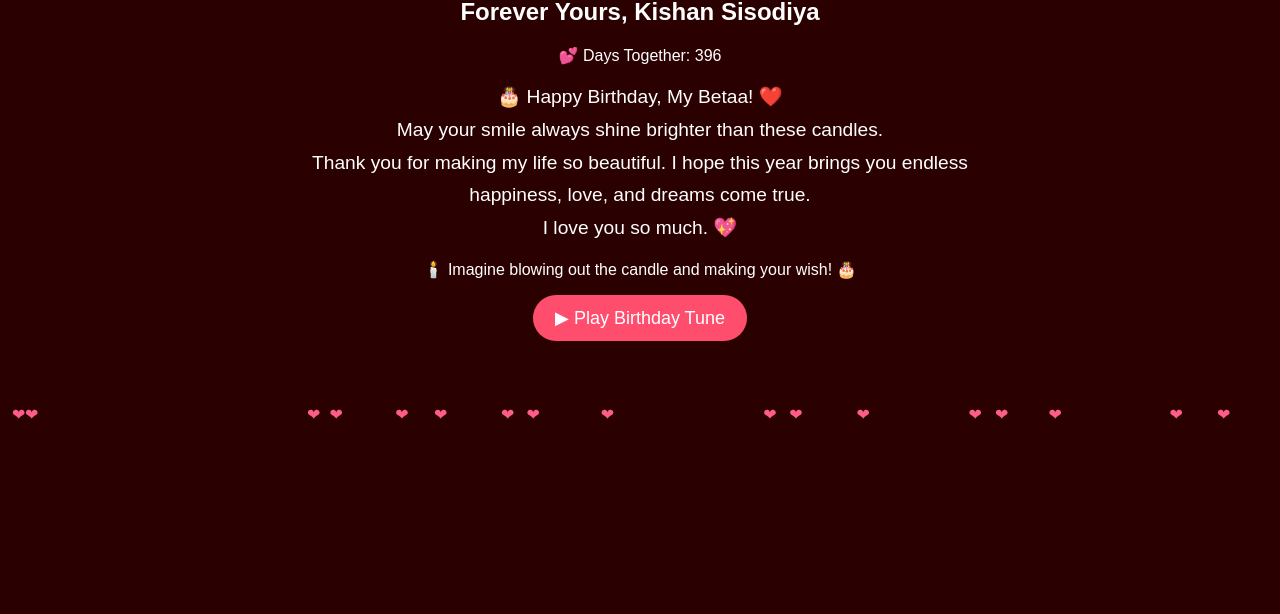
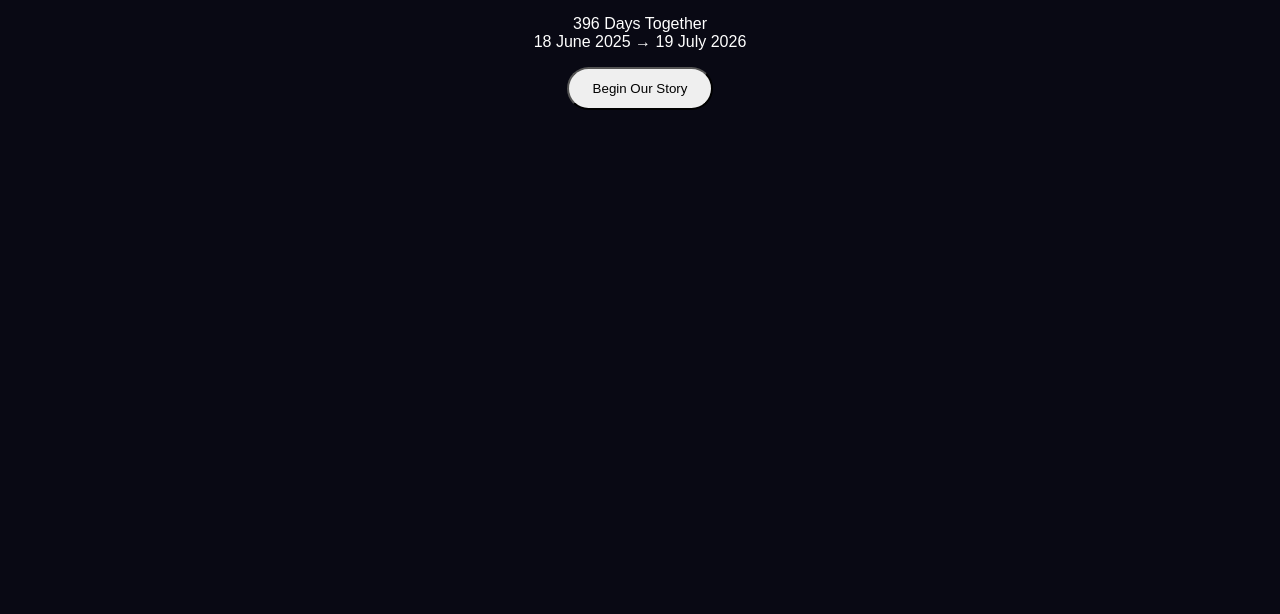
Before and after one commit to keeshanssisodiya/birthday-surprise, a plain HTML site: page index.html in a window 1280 px wide. Shown: the part 186-800 px from the top of the page. Drawn offline with Linux system fonts and the light colour scheme.

Commit message:
Add files via upload

```diff
--- a/index.html
+++ b/index.html
@@ -1,22 +1 @@
-<!DOCTYPE html><html><head><meta charset="utf-8"><meta name="viewport" content="width=device-width,initial-scale=1">
-<title>Happy Birthday My Baccha</title>
-<style>
-body{margin:0;background:#2b0000;color:#fff;font-family:Arial;text-align:center;overflow:hidden}
-#c{padding:8vh 8vw}h1{font-size:3em;color:#ffb3c6;text-shadow:0 0 15px #ff4d6d}
-.msg{max-width:700px;margin:auto;font-size:1.2em;line-height:1.7}.heart{position:fixed;color:#ff5c8a;animation:f 8s linear infinite}
-@keyframes f{from{transform:translateY(110vh)}to{transform:translateY(-10vh)}}
-button{padding:12px 22px;border:none;border-radius:30px;background:#ff4d6d;color:white;font-size:18px}
-</style></head><body><div id=c>
-<h1>❤️ Happy Birthday My Baccha ❤️</h1>
-<h2>Forever Yours, Kishan Sisodiya</h2>
-<p id=days></p>
-<div class=msg>🎂 Happy Birthday, My Betaa! ❤️<br>May your smile always shine brighter than these candles.<br>Thank you for making my life so beautiful. I hope this year brings you endless happiness, love, and dreams come true.<br>I love you so much. 💖</div>
-<p>🕯️ Imagine blowing out the candle and making your wish! 🎂</p>
-<button onclick="play()">▶ Play Birthday Tune</button>
-<audio id=a src="https://upload.wikimedia.org/wikipedia/commons/1/1b/Happy_Birthday_to_You_instrumental.ogg"></audio>
-</div><script>
-let d=Math.floor((new Date('2026-07-19')-new Date('2025-06-18'))/86400000);
-days.innerText="💕 Days Together: "+d;
-function play(){a.play();}
-for(let i=0;i<40;i++){let s=document.createElement('div');s.className='heart';s.innerHTML='❤';s.style.left=Math.random()*100+'vw';s.style.animationDelay=(Math.random()*8)+'s';document.body.appendChild(s);}
-</script></body></html>
+<!DOCTYPE html><html><head><meta charset="UTF-8"><meta name="viewport" content="width=device-width,initial-scale=1"><title>Happy Birthday My Baccha</title><link rel="stylesheet" href="style.css"></head><body><div class="hero"><h1>Happy Birthday My Baccha ❤️</h1><p>396 Days Together<br>18 June 2025 → 19 July 2026</p><button onclick="start()">Begin Our Story</button></div><div id="viewer" class="hide"><img id="photo"><p id="caption"></p><div id="end" class="hide"><h2>Forever Yours,<br>Kishan Sisodiya</h2></div></div><script src="script.js"></script></body></html>
--- /dev/null
+++ b/script.js
@@ -0,0 +1 @@
+const photos=['IMG-20260715-WA0004.jpg','IMG-20260715-WA0005.jpg','IMG-20260715-WA0006.jpg','IMG-20260715-WA0007.jpg','IMG-20260715-WA0008.jpg','IMG-20260715-WA0009.jpg','IMG-20260716-WA0000.jpg','IMG-20260716-WA0001.jpg','IMG-20260716-WA0002.jpg','IMG-20260716-WA0003.jpg','IMG-20260716-WA0004.jpg','IMG-20260716-WA0005.jpg'];let i=0;function start(){document.querySelector('.hero').classList.add('hide');viewer.classList.remove('hide');show();}function show(){photo.src='assets/photos/'+photos[i];caption.textContent='Memory '+(i+1)+' of '+photos.length;if(++i<photos.length)setTimeout(show,3000);else setTimeout(()=>end.classList.remove('hide'),3200);}
--- /dev/null
+++ b/style.css
@@ -0,0 +1 @@
+body{margin:0;background:#090914;color:#fff;font-family:Arial;text-align:center}.hero{padding:15vh 10vw}button{padding:12px 24px;border-radius:30px}img{max-width:90vw;max-height:70vh;border-radius:20px;box-shadow:0 0 30px #f6c}.hide{display:none}
```
